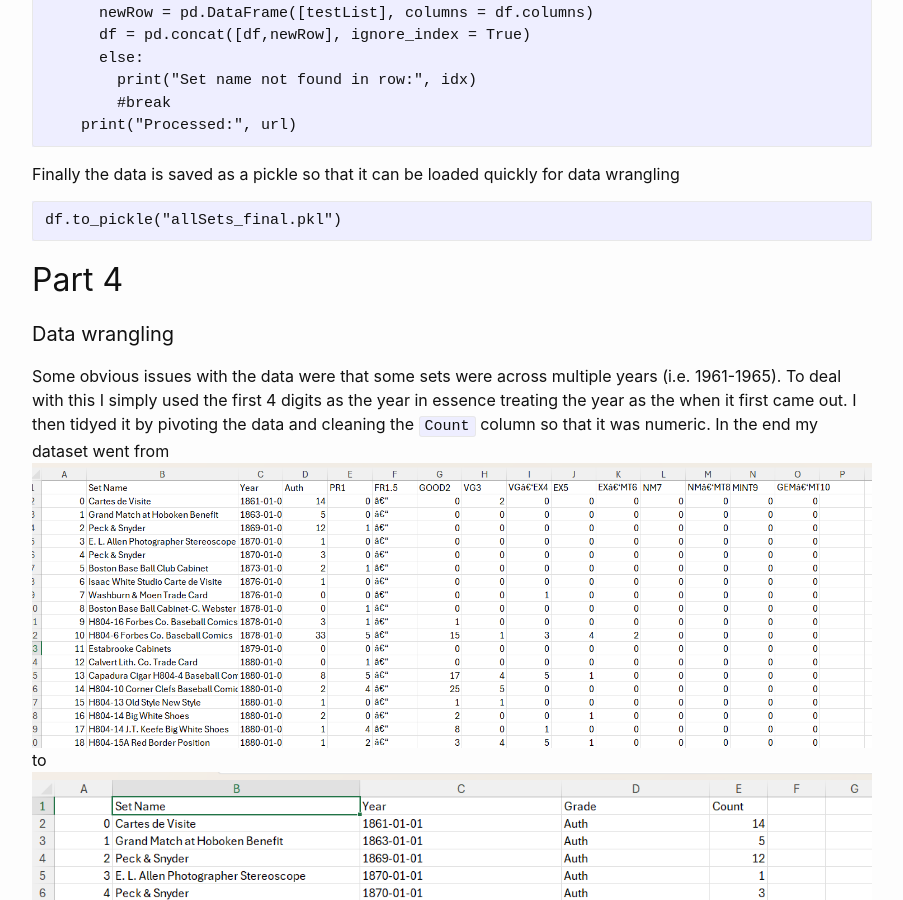
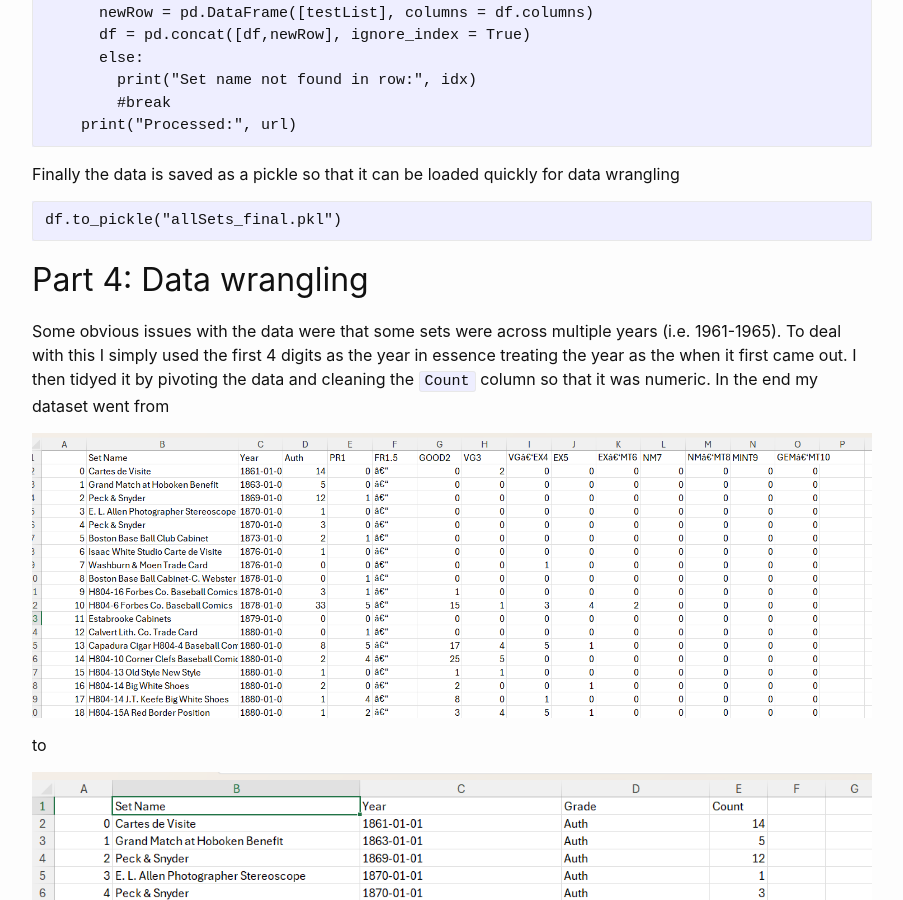
Before and after one commit to tolsen25/tolsen25.github.io, a Jekyll site: the page built from _posts/2023-12-13-final.md, in a window 1280 px wide and 900 px high, scrolled down 4248 px. Shown: the whole window, without its empty margins (188-1091 px from the left). Built offline with Jekyll 4.4.1, drawn with Linux system fonts in a browser that asks for light colours; comment, search, counter and statistics services are not loaded.

Commit message:
Update 2023-12-13-final.md

````diff
--- a/_posts/2023-12-13-final.md
+++ b/_posts/2023-12-13-final.md
@@ -135,9 +135,11 @@ Finally the data is saved as a pickle so that it can be loaded quickly for data
 df.to_pickle("allSets_final.pkl")
 ```
 
-## Part 4
-#### Data wrangling
+## Part 4: Data wrangling
 Some obvious issues with the data were that some sets were across multiple years (i.e. 1961-1965). To deal with this I simply used the first 4 digits as the year in essence treating the year as the when it first came out.  I then tidyed it by pivoting the data and cleaning the `Count` column so that it was numeric.  In the end my dataset went from
+
 ![img5](/assets/images/wide.png "links")
+
 to
+
 ![img5](/assets/images/tidy.png "links")
````
